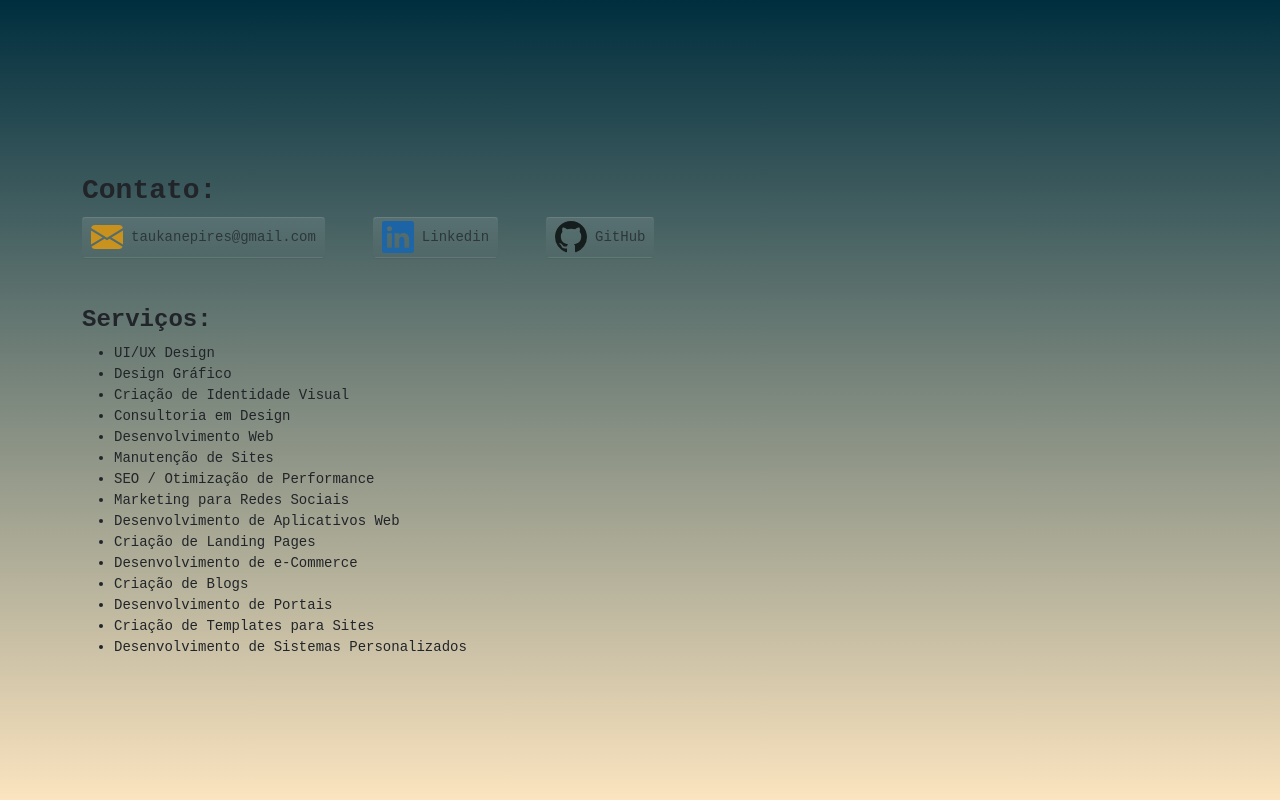
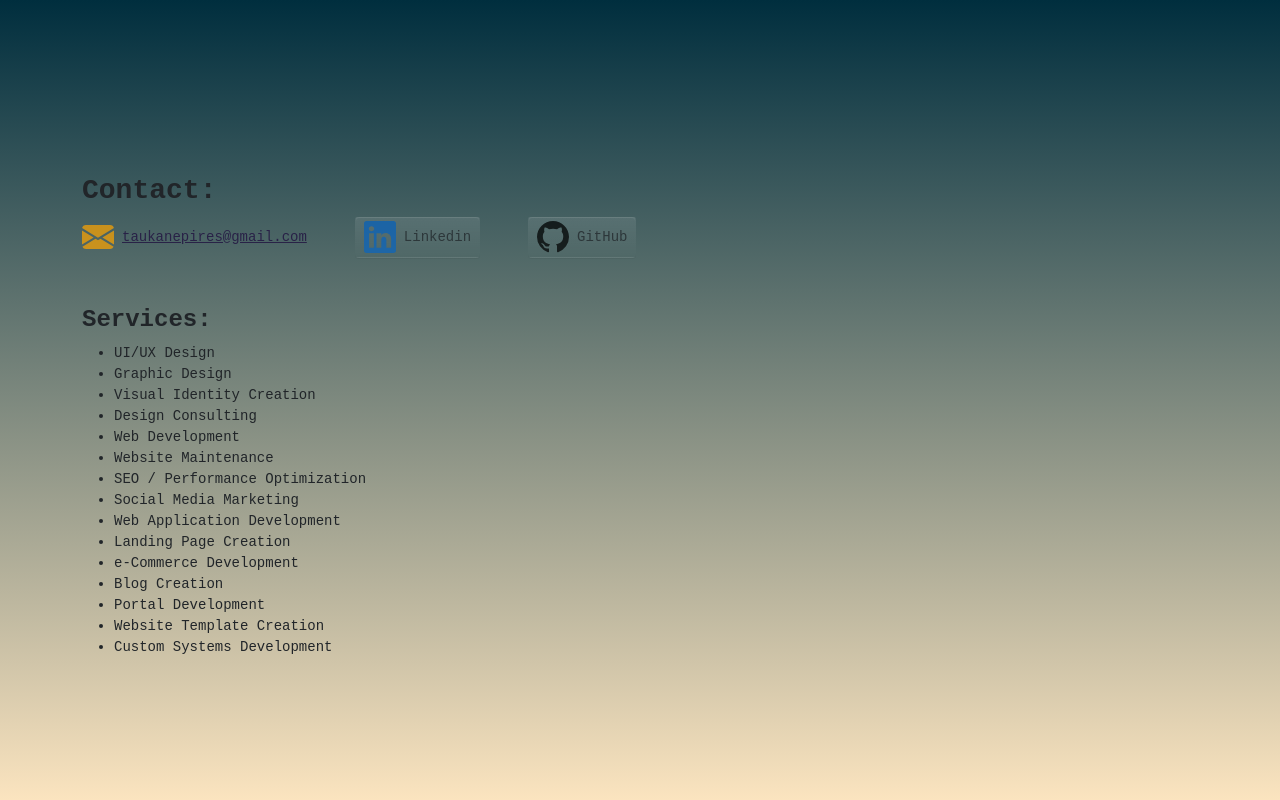
Before and after one commit to taukane/portfolio, a React (Vite) app: page /contato in a window 1280 px wide. Built offline with nearby package versions, Linux system fonts and the light colour scheme; no server answers.

Commit message:
Translation

```diff
--- a/src/App.jsx
+++ b/src/App.jsx
@@ -63,7 +63,6 @@ function App() {
 
 	const { t } = useTranslation();
 
-
 	return (
 		<>
 			<Nav />
--- a/src/Contato.jsx
+++ b/src/Contato.jsx
@@ -1,14 +1,17 @@
+import { useTranslation } from 'react-i18next';
+
 function Contato() {
+    const { t } = useTranslation();
     return (
     <div className="vh-100 d-flex justify-content-center align-items-center">
         <div className="container-fluid container-md my-4">
             <div className="row">
                 <div className="col contact-infos">
-                    <h3 className="fw-bold mt-5">Contato:</h3>
+                    <h3 className="fw-bold mt-5">{t('contact-title')}:</h3>
                     <section className="d-grid d-md-flex align-items-center gap-2 gap-md-5">
                         <div className="small">
                             <a href="mailto:taukanepires@gmail.com">
-                                <span className="btn btn-sm">
+                                <span>
                                     <svg
                                         xmlns="http://www.w3.org/2000/svg"
                                         width={32}
@@ -63,26 +66,14 @@ function Contato() {
                 </div>
                 <div className="row mt-5">
                 <div className="col">
-                    <section>
-                        <h4 className="fw-bold">Serviços:</h4>
-                        <ul className="small">
-                            <li>UI/UX Design</li>
-                            <li>Design Gráfico</li>
-                            <li>Criação de Identidade Visual</li>
-                            <li>Consultoria em Design</li>
-                            <li>Desenvolvimento Web</li>
-                            <li>Manutenção de Sites</li>
-                            <li>SEO / Otimização de Performance</li>
-                            <li>Marketing para Redes Sociais</li>
-                            <li>Desenvolvimento de Aplicativos Web</li>
-                            <li>Criação de Landing Pages</li>
-                            <li>Desenvolvimento de e-Commerce</li>
-                            <li>Criação de Blogs</li>
-                            <li>Desenvolvimento de Portais</li>
-                            <li>Criação de Templates para Sites</li>
-                            <li>Desenvolvimento de Sistemas Personalizados</li>
-                        </ul>
-                    </section>
+                        <section>
+                            <h4 className="fw-bold">{t('services-title')}:</h4>
+                            <ul className="small">
+                                {t('services', { returnObjects: true }).map((service, index) => (
+                                    <li key={index}>{service}</li>
+                                ))}
+                            </ul>
+                        </section>
                 </div>
             </div>
         </div>
--- a/src/ContatoModal.jsx
+++ b/src/ContatoModal.jsx
@@ -15,7 +15,7 @@ const ContatoModal = ({ show, onClose }) => {
     return (
         <div className="modal-overlay" onClick={onClose}>
             <div className="modal-content" onClick={(e) => e.stopPropagation()}>
-                <button className="modal-close btn btn-danger" onClick={onClose}>
+                <button className="modal-close btn btn-sm btn-secondary px-3 py-2 me-1" onClick={onClose}>
                     &times;
                 </button>
                 <Contato />
--- a/src/Portfolio.jsx
+++ b/src/Portfolio.jsx
@@ -50,6 +50,7 @@ const thumbis = [
 
 import ContatoModal from './ContatoModal.jsx';
 import Nav from './assets/Nav.jsx';
+import { useTranslation } from 'react-i18next';
 
 function Portfolio() {
     useEffect(() => {
@@ -107,19 +108,17 @@ function Portfolio() {
         Swiper.on('slideChangeTransitionEnd', updateHash);
         updateHash();
     }, []);
-    const href = 'mailto:taukanepires@gmail.com';
+
     const [showContato, setShowContato] = useState(false);
-    function openModal() {
-        window.scrollTo({
-            top: document.querySelector('#contato-modal').offsetTop,
-        });
-    }
+
+    const { t } = useTranslation();
+
     return (
 <>
 <span className="scroller"></span>
 <Nav/>
 <div className="container-fluid">
-    <h5 className="bg-body-tertiary mt-0 mb-0 pt-4 pb-3 text-center">Ferramentas:</h5>
+    <h5 className="bg-body-tertiary mt-0 mb-0 pt-4 pb-3 text-center">{t('widgets-title')}:</h5>
     <Swiper
         style={{
         '--swiper-pagination-color': '#121212',
--- a/src/assets/Nav.tsx
+++ b/src/assets/Nav.tsx
@@ -30,6 +30,8 @@ function Nav() {
     };
 
     const [showContato, setShowContato] = useState(false);
+
+    const isPortfolioPage = location.pathname === '/portfolio-taukane';
 
     return (
     <>
@@ -73,11 +75,14 @@ function Nav() {
             </div>
         </div>
     </nav>
-    <button
-        onClick={toggleLanguage}
-        className="btn btn-outline-secondary position-fixed bottom-0 start-0 m-3">
-        {i18n.language === 'pt' ? 'EN' : 'PT'}
-    </button>
+    {!isPortfolioPage && (
+        <button
+            onClick={toggleLanguage}
+            className="btn btn-sm btn-outline-secondary position-fixed bottom-0 start-0 m-3"
+            style={{zIndex: 1}}>
+            {i18n.language === 'pt' ? 'EN' : 'PT'}
+        </button>
+    )}
     <ContatoModal
         show={showContato}
         onClose={() => setShowContato(false)}
--- a/src/locales/en/translation.json
+++ b/src/locales/en/translation.json
@@ -10,5 +10,25 @@
         "Knowledge of agile methodologies, code versioning with Git and implementation of good development practices.",
         "Skills in responsive design, performance optimization, web accessibility and SEO.",
         "Creation of visual identities for brands and packaging through to final artwork for printing."
-    ]
+    ],
+  "contact-title": "Contact",
+  "services-title": "Services",
+      "services": [
+        "UI/UX Design",
+        "Graphic Design",
+        "Visual Identity Creation",
+        "Design Consulting",
+        "Web Development",
+        "Website Maintenance",
+        "SEO / Performance Optimization",
+        "Social Media Marketing",
+        "Web Application Development",
+        "Landing Page Creation",
+        "e-Commerce Development",
+        "Blog Creation",
+        "Portal Development",
+        "Website Template Creation",
+        "Custom Systems Development"
+  ],
+  "widgets-title": "Tools"
 }
--- a/src/locales/pt/translation.json
+++ b/src/locales/pt/translation.json
@@ -10,5 +10,25 @@
         "Conhecimento em metodologias ágeis, versionamento de código com Git e implementação de boas práticas de desenvolvimento.",
         "Habilidades em design responsivo, otimização de performance, acessibilidade web e SEO.",
         "Criação de identidades visuais para marcas e embalagens até a arte final para impressão."
-    ]
+    ],
+    "contact-title": "Contato",
+    "services-title": "Serviços",
+      "services": [
+        "UI/UX Design",
+        "Design Gráfico",
+        "Criação de Identidade Visual",
+        "Consultoria em Design",
+        "Desenvolvimento Web",
+        "Manutenção de Sites",
+        "SEO / Otimização de Performance",
+        "Marketing para Redes Sociais",
+        "Desenvolvimento de Aplicativos Web",
+        "Criação de Landing Pages",
+        "Desenvolvimento de e-Commerce",
+        "Criação de Blogs",
+        "Desenvolvimento de Portais",
+        "Criação de Templates para Sites",
+        "Desenvolvimento de Sistemas Personalizados"
+  ],
+   "widgets-title": "Ferramentas"
 }
```
